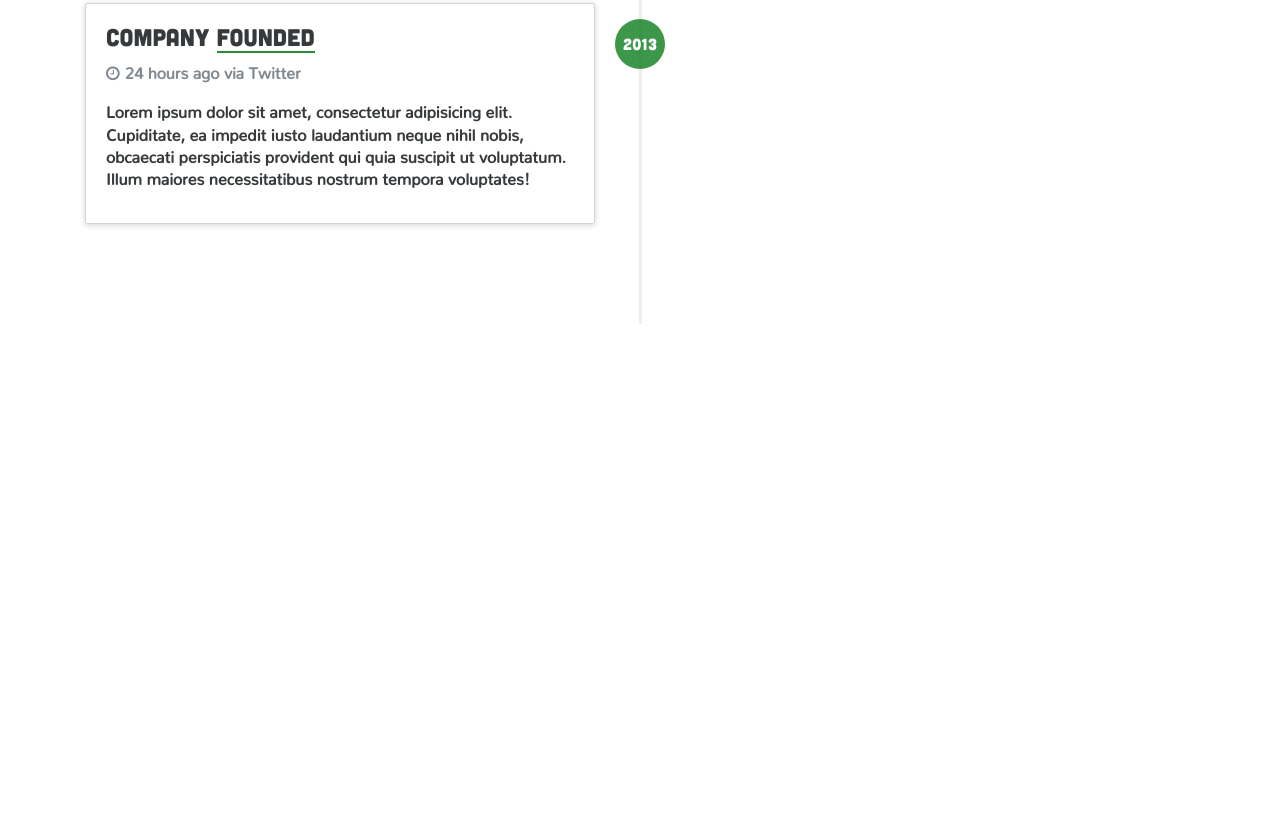
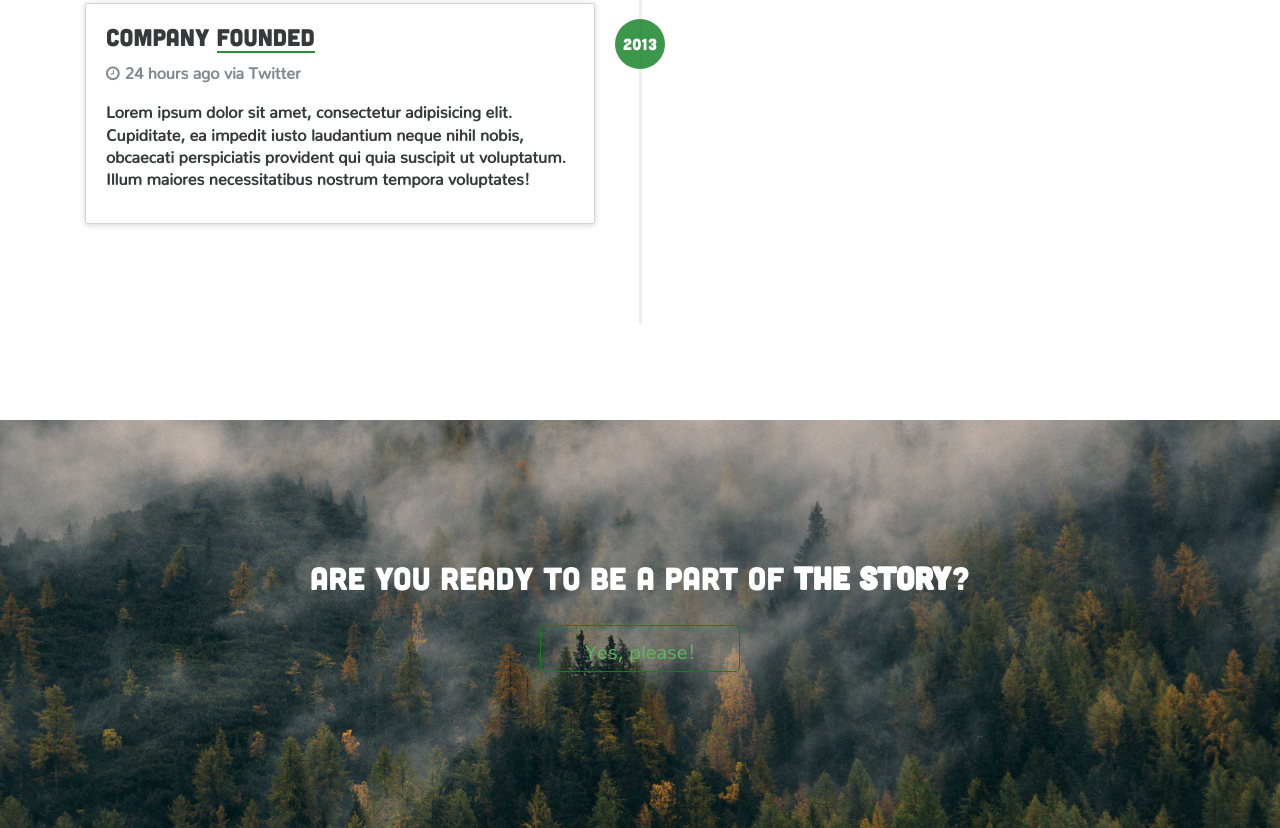
Before and after one commit to AndriiSavchuk/BootStrap4, a website: page app/index.html in a window 1280 px wide. Shown: the part 2238-3066 px from the top of the page. Before the commit the page ends 2658 px from the top, so only its background shows below. Drawn offline with Linux system fonts and the light colour scheme.

Commit message:
Added section parallax

```diff
--- a/app/index.html
+++ b/app/index.html
@@ -151,7 +151,16 @@
             </div>
         </section>
 
-
+        <section id="parallax" data-type="background" data-speed="4">
+            <div class="container">
+                <div class="row">
+                    <div class="col-sm-8 offset-sm-2">
+                        <h2>Are you ready to be a part of <strong>the story</strong>?</h2>
+                        <p><a href="#" class="btn btn-lg btn-block btn-outline-success parallax-btn">Yes, please!</a></p>
+                    </div>
+                </div>
+            </div>
+        </section>
 
 
         <script src="js/scripts.min.js"></script>
--- a/app/sass/_base.sass
+++ b/app/sass/_base.sass
@@ -33,6 +33,10 @@ body
         background-color: rgba(19, 128, 36, 0.54)
         border: 1px solid rgba(19, 128, 26, 0)
         transition: 0.5s
+
+.parallax-btn
+    width: 200px
+    margin: 30px auto 0 auto
 
 
 /* SPAN's */
--- a/app/sass/main.sass
+++ b/app/sass/main.sass
@@ -149,6 +149,16 @@
             font-weight: 700
 
 
+/*---- Parallax styles ----*/
+
+#parallax
+    background: url("../img/trees.jpg") center repeat fixed
+    background-size: cover
+    padding: 140px 0
+    text-align: center
+
+
+
 /* End of Custom styles */
 
 
```
Also changed, not shown: app/css/main.min.css.
